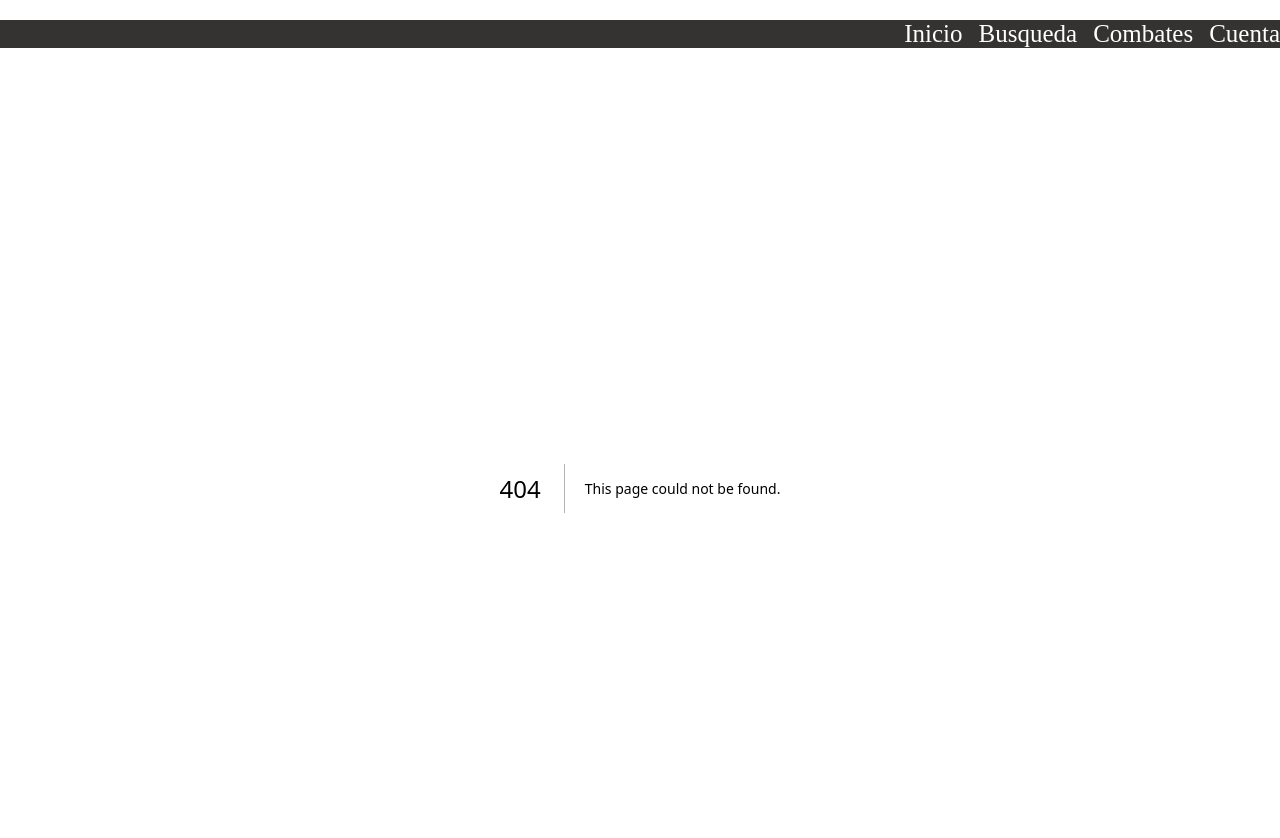
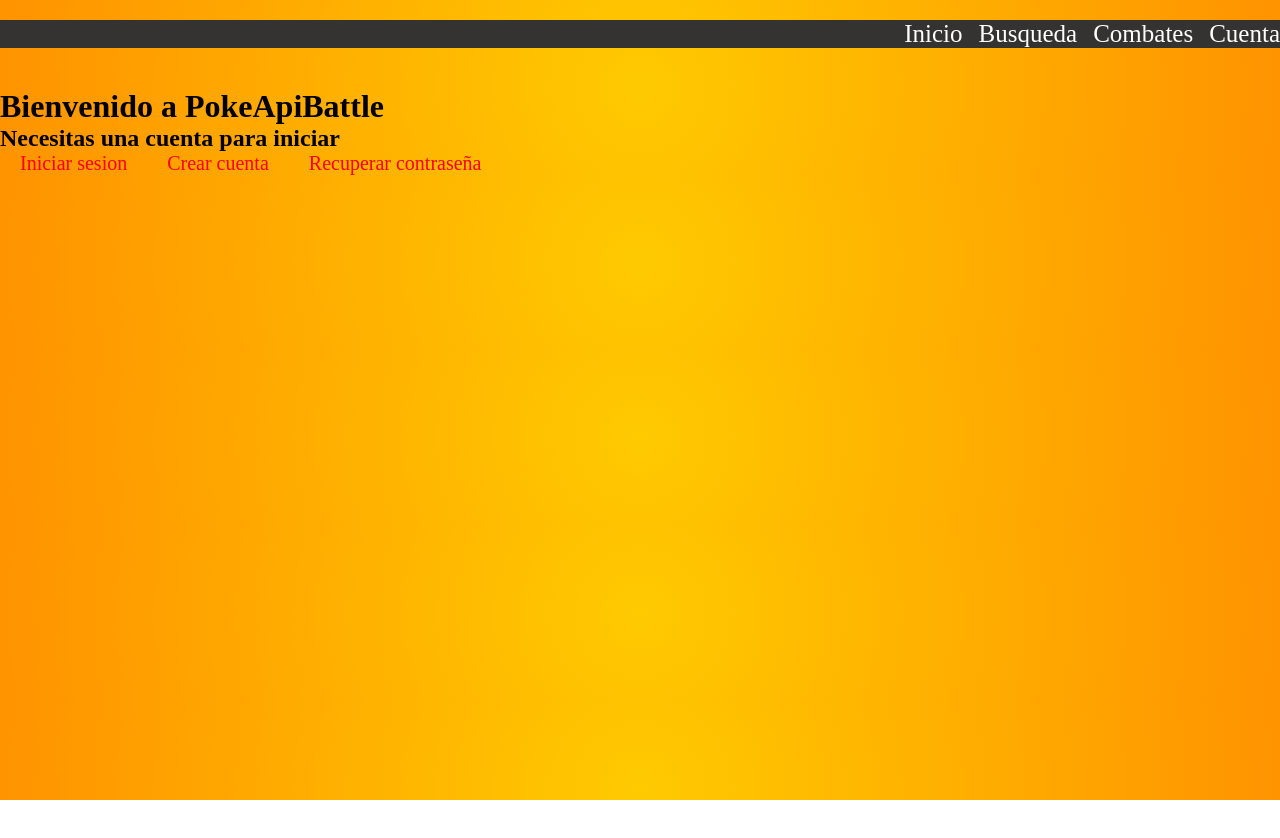
Before and after one commit to Dragonibax/Poke-Api-Front, a Next.js app in the folder poke-apif/: page /user in a window 1280 px wide. Before the commit this address had no page. Shown: the top 838 px of the page. After the commit the page ends 800 px from the top, so only its background shows below. Built offline with nearby package versions, Linux system fonts and the light colour scheme.

Commit message:
Fin del nuevo enrutamiento de usuarios

```diff
--- a/poke-apif/app/components/Navegation.js
+++ b/poke-apif/app/components/Navegation.js
@@ -17,7 +17,7 @@ const linksNoUser =[{
   route : '/battle'
 },{
   label : 'Cuenta',
-  route : '/usuario'
+  route : '/user'
 }]
 const linksUser =[{
   label : 'Inicio',
@@ -30,10 +30,10 @@ const linksUser =[{
   route : '/battle'
 },{
   label : 'Cuenta',
-  route : '/usuario'
+  route : '/user'
 },{
     label : 'Cerrar sesion',
-    route : '/'
+    route : '/user/logout'
 }]
 
 export function Navigation ( ) {
--- a/poke-apif/app/usuario/login/page.js
+++ b/poke-apif/app/user/login/page.js
@@ -13,12 +13,14 @@ export default function login ( ) {
             {!user.logged?
             <h1>Iniciar sesion</h1>:
             <h1>Bienvenido {user.nombre}</h1>}
-            <input value={email} onChange={(e)=>setEmail(e.target.value)}/>
-            <input value={password} onChange={e=>setPassword(e.target.value)}/>
             {user.logged?
                 <button onClick={()=>logoutUser()}>Salir</button>
                 :
+                <><input value={email} onChange={(e)=>setEmail(e.target.value)}/>
+                <input value={password} onChange={e=>setPassword(e.target.value)}/>
                 <button onClick={()=>loginUser(email,password)}>Iniciar sesion</button>
+                </>
+
             }
         </>
     )
--- a/poke-apif/app/usuario/page.js
+++ b/poke-apif/app/user/page.js
@@ -1,9 +1,9 @@
 'use client'
 import {useUserContext} from "@/app/components/Context/UserContextProvider";
 import {useState} from "react";
+import Link from "next/link"
 
-
-export default function login ( ) {
+export default function cuenta( ) {
 
     const {user,loginUser,logoutUser} = useUserContext();
     const [email, setEmail] = useState('');
@@ -24,9 +24,15 @@ export default function login ( ) {
                 <button>Salir</button>
                 :
                 <>
-                <button>Iniciar sesion</button>
-                <button>Crear cuenta</button>
-                <button>Recuperar contraseña</button>
+                 <Link className="linkbotton" href={"/user/login"}>
+                    Iniciar sesion
+                </Link>
+                <Link className="linkbotton" href={"/user/newuser"}>
+                    Crear cuenta
+                </Link>
+                <Link className="linkbotton" href={"/user/findpassword"}>
+                    Recuperar contraseña
+                </Link>
                 </>
             }
         </>
--- a/poke-apif/styles/globals.css
+++ b/poke-apif/styles/globals.css
@@ -76,3 +76,10 @@ nav li.btn:hover {
   color: white;
   background: var(--primary);
 }
+
+.linkbotton{
+  color: red;
+  margin: 10px;
+  padding: 10px;
+  font-size: 20px;
+}
```
Also changed, not shown: poke-apif/app/user/logout/page.js (added, +24 -0 lines), poke-apif/app/user/newuser/page.js (added, +15 -0 lines).
